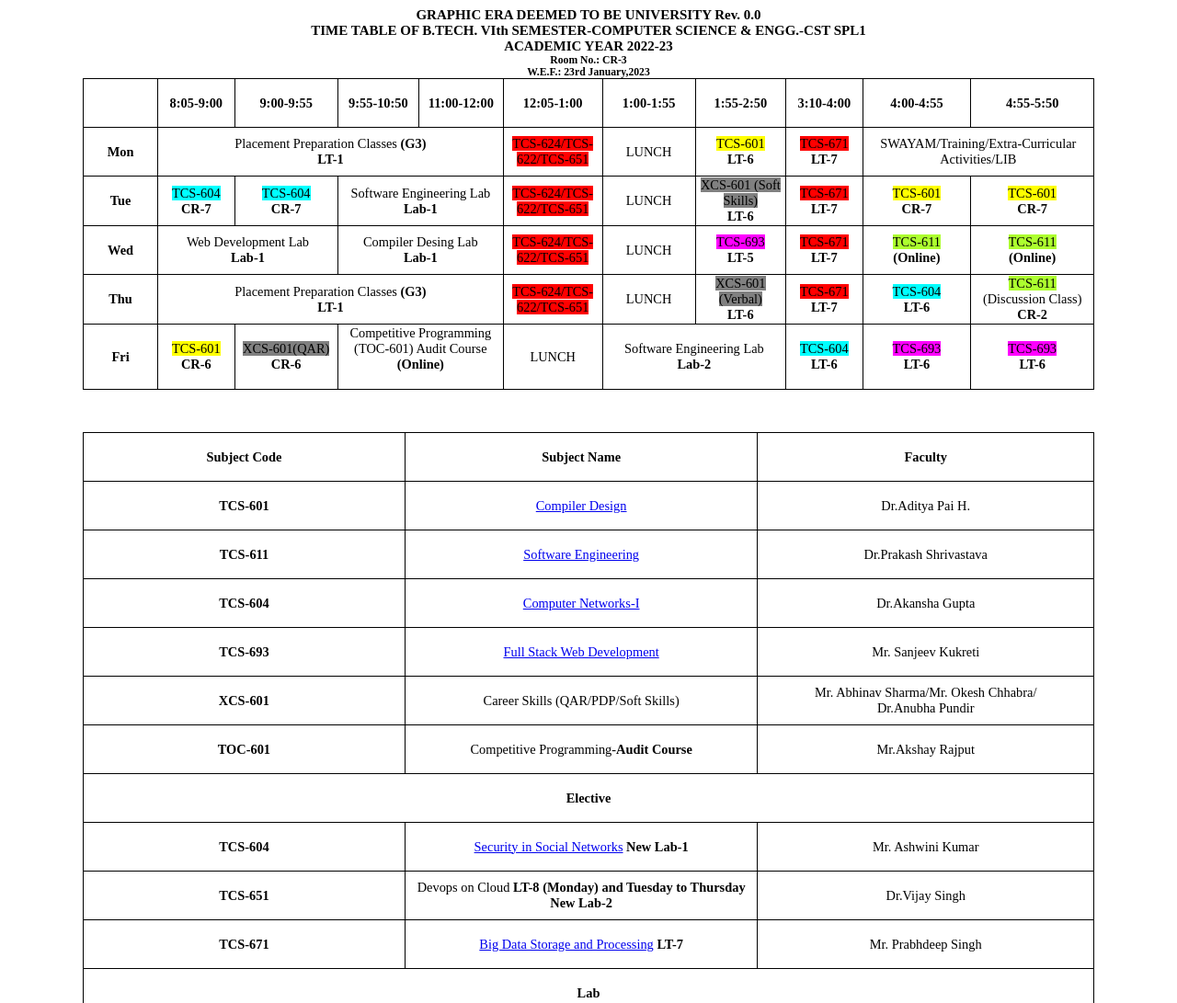
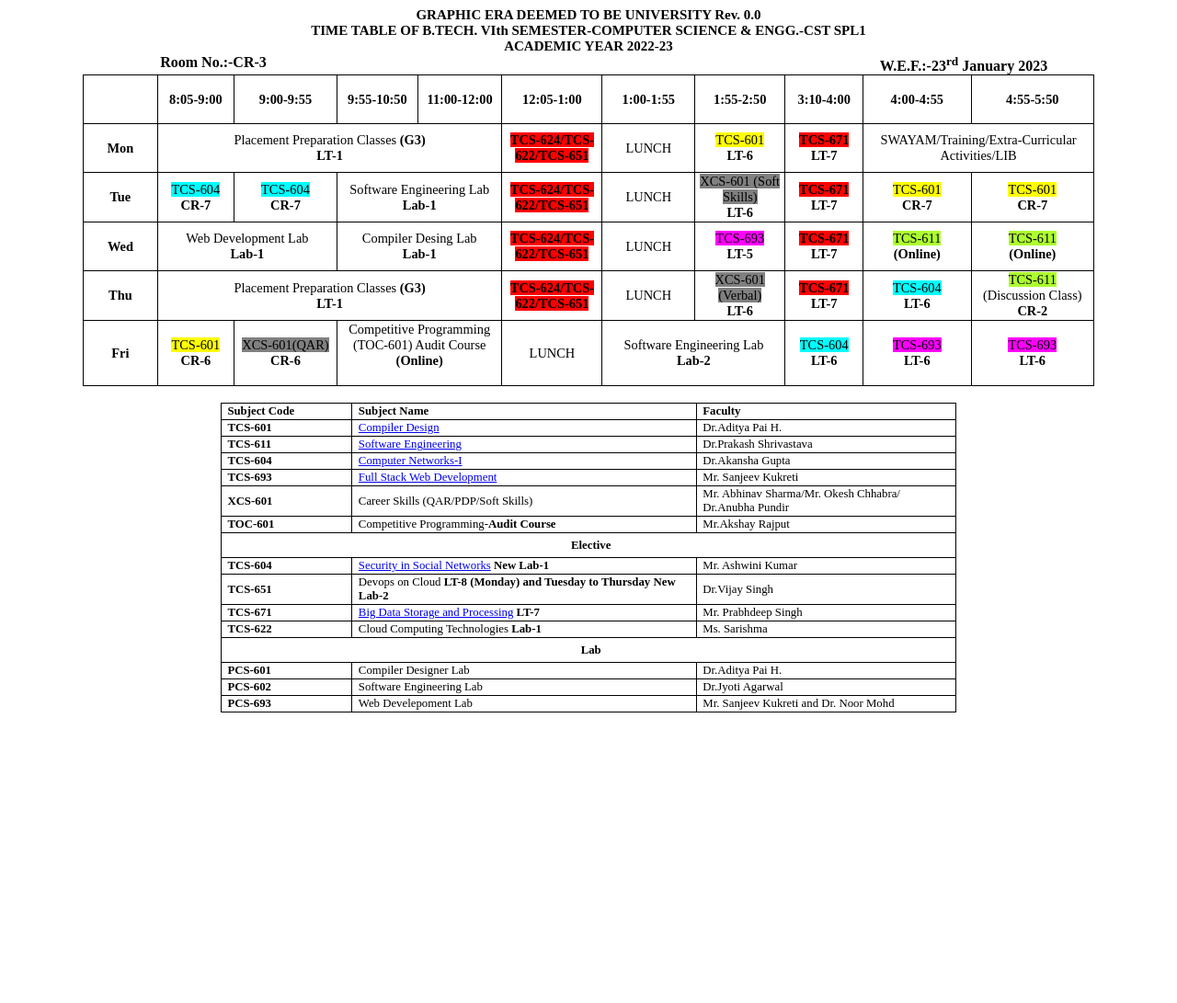
Before and after one commit to nikitakumari014/Web-Development, a plain HTML site: page Assignment1/csit_timetable.html in a window 1280 px wide. Shown: the top 1091 px of the page at 92% size. After the commit the page ends 800 px from the top, so only its background shows below. Drawn offline with Linux system fonts and the light colour scheme.

Commit message:
Final Commit

```diff
--- a/Assignment1/csit_timetable.html
+++ b/Assignment1/csit_timetable.html
@@ -9,7 +9,7 @@
             <h2> TIME TABLE OF B.TECH. VIth SEMESTER-COMPUTER SCIENCE & ENGG.-CST SPL1 </h2>
             <h2> ACADEMIC YEAR 2022-23 </h2>
             <style>
-                table,
+                table.first-table,
                 th,
                 td {
                     border: 1px solid black;
@@ -22,17 +22,61 @@
                     font-size: 0.90rem;
                 }
 
+                table.second-table {
+                    width: 50rem;
+                    height: 18.75rem;
+                }
+
+                div.room-and-date {
+                    width: 67rem;
+                    display: flex;
+                    justify-content: space-between;
+                    font-size: 1rem;
+                    font-weight: 600;
+                }
+
+                span.room {
+                    width: 25rem;
+                }
+
+                span.date {
+                    width: 25rem;
+                    padding-left: 35rem;
+                }
+
+                #divide {
+                    text-align: center;
+                    height: 1.5rem;
+                }
+
+                table.second-table th,
+                table.second-table td {
+                    font-size: 0.80rem;
+                    text-align: left;
+                    padding-left: 0.40rem;
+                    height: 0.5rem;
+                }
+
+                .subject-code {
+                    width: 14rem;
+                }
+
+                .subject-name {
+                    width: 40rem;
+                }
+
+                .subject-teacher {
+                    width: 30rem;
+                }
+
                 h2,
                 h3 {
                     margin: 0;
                 }
 
-                .cell-size {
-                    font-size: 0.90rem;
-                }
-
-                span.white {
+                span.red {
                     background-color: red;
+                    font-weight: 600;
                 }
 
                 span.skyblue {
@@ -58,9 +102,11 @@
 </head>
 
 <body>
-    <h3 style="text-align: center;">Room No.: CR-3</h3>
-    <h3 style="text-align: center;">W.E.F.: 23rd January,2023</h3>
-    <table>
+    <div class="room-and-date">
+        <span class="room">Room No.:-CR-3</span>
+        <span class="date">W.E.F.:-23<sup>rd</sup> January 2023</span>
+    </div>
+    <table class="first-table">
         <tr>
             <th> </th>
             <th> 8:05-9:00 </th>
@@ -78,14 +124,14 @@
             <th> Mon </th>
             <td colspan="4"> Placement Preparation Classes <b>(G3)</b> <br><strong>LT-1</strong></br> </td>
             <td>
-                <span class="white"> TCS-624/TCS-622/TCS-651 </span>
+                <span class="red"> TCS-624/TCS-622/TCS-651 </span>
             </td>
             <td>LUNCH</td>
             <td><span class="yellow">TCS-601 </span><br><b>LT-6</b></br>
 
             </td>
             <td>
-                <span class="white"> TCS-671 </span> <br> <b>LT-7</b> </br>
+                <span class="red"> TCS-671 </span> <br> <b>LT-7</b> </br>
 
             </td>
             <td colspan="2">SWAYAM/Training/Extra-Curricular Activities/LIB</td>
@@ -100,12 +146,12 @@
             </td>
             <td colspan="2">Software Engineering Lab <br><b>Lab-1</b></br></td>
             <td>
-                <span class="white"> TCS-624/TCS-622/TCS-651 </span>
+                <span class="red"> TCS-624/TCS-622/TCS-651 </span>
 
             </td>
             <td>LUNCH</td>
             <td><span class="grey">XCS-601 (Soft Skills)</span><br> <b>LT-6</b> </br></td>
-            <td> <span class="white"> TCS-671 </span> <br> <b>LT-7</b> </br>
+            <td> <span class="red"> TCS-671 </span> <br> <b>LT-7</b> </br>
 
             </td>
             <td><span class="yellow">TCS-601 </span> <br><b>CR-7</b></br>
@@ -120,14 +166,14 @@
             <td colspan="2">Web Development Lab <br><b>Lab-1</b></br></td>
             <td colspan="2">Compiler Desing Lab <br><b>Lab-1</b></br></td>
             <td>
-                <span class="white"> TCS-624/TCS-622/TCS-651 </span>
+                <span class="red"> TCS-624/TCS-622/TCS-651 </span>
 
             </td>
             <td>LUNCH</td>
             <td> <span class="violet">TCS-693</span> <br><b>LT-5</b></br>
 
             </td>
-            <td> <span class="white"> TCS-671 </span> <br> <b>LT-7</b> </br>
+            <td> <span class="red"> TCS-671 </span> <br> <b>LT-7</b> </br>
 
             </td>
             <td> <span class="green">TCS-611</span> <br><b>(Online)</b></br></td>
@@ -137,12 +183,12 @@
             <th> Thu </th>
             <td colspan="4"> Placement Preparation Classes <strong>(G3)</strong> <br> <b>LT-1</b> </br> </td>
             <td>
-                <span class="white"> TCS-624/TCS-622/TCS-651 </span>
+                <span class="red"> TCS-624/TCS-622/TCS-651 </span>
 
             </td>
             <td>LUNCH</td>
             <td> <span class="grey">XCS-601 (Verbal) </span><br> <b>LT-6</b> </br></td>
-            <td> <span class="white"> TCS-671 </span> <br> <b>LT-7</b> </br>
+            <td> <span class="red"> TCS-671 </span> <br> <b>LT-7</b> </br>
 
             </td>
             <td> <span class="skyblue">TCS-604 </span><br> <b>LT-6</b> </br>
@@ -152,99 +198,115 @@
         </tr>
         <tr>
             <th> Fri </th>
-            <td class="cell-size"><span class="yellow">TCS-601 </span> <br> <b>CR-6</b> </br>
+            <td><span class="yellow">TCS-601 </span> <br> <b>CR-6</b> </br>
             </td>
-            <td class="cell-size"><span class="grey">XCS-601(QAR) </span> <br><b>CR-6</b></br> </td>
-            <td class="cell-size" colspan="2"> Competitive Programming (TOC-601) Audit Course <br> <b>(Online)</b><br>
+            <td><span class="grey">XCS-601(QAR) </span> <br><b>CR-6</b></br> </td>
+            <td colspan="2"> Competitive Programming (TOC-601) Audit Course <br> <b>(Online)</b><br>
                 </br> </td>
-            <td class="cell-size">LUNCH</td>
-            <td class="cell-size" colspan="2"> Software Engineering Lab <br> <b>Lab-2</b> </br> </td>
+            <td>LUNCH</td>
+            <td colspan="2"> Software Engineering Lab <br> <b>Lab-2</b> </br> </td>
             <td> <span class="skyblue">TCS-604 </span><br> <b>LT-6</b> </br>
 
             </td>
-            <td class="cell-size"><span class="violet">TCS-693</span> <br><b>LT-6</b></br>
+            <td><span class="violet">TCS-693</span> <br><b>LT-6</b></br>
 
             </td>
-            <td class="cell-size"> <span class="violet">TCS-693</span> <br><b>LT-6</b></br>
+            <td> <span class="violet">TCS-693</span> <br><b>LT-6</b></br>
 
             </td>
         </tr>
     </table>
     <br>
-    <br>
-    <p>
-        <table  border="1" style="border-collapse:collapse" align="center">
+    <table class="second-table" border="1" style="border-collapse:collapse" align="center">
         <tr>
-                <th>Subject Code</th>
-                <th>Subject Name</th>
-                <th>Faculty</th>
+            <th class="subject-code">Subject Code</th>
+            <th class="subject-name">Subject Name</th>
+            <th class="subject-teacher">Faculty</th>
         </tr>
         <tr>
-                <th>TCS-601</th>
-                <td><a href="https://csitgeu.in/Syllabus2020/syllabus%20CST.pdf#page=45">Compiler Design</a></td>
-                <td>Dr.Aditya Pai H.</td>
+            <th class="subject-code">TCS-601</th>
+            <td class="subject-name"><a href="https://csitgeu.in/Syllabus2020/syllabus%20CST.pdf#page=45">Compiler
+                    Design</a></td>
+            <td class="subject-teacher">Dr.Aditya Pai H.</td>
 
         </tr>
         <tr>
-                <th>TCS-611</th>
-                <td><a href="https://csitgeu.in/Syllabus2020/syllabus%20CST.pdf#page=36">Software Engineering</a></td>
-                <td>Dr.Prakash Shrivastava</td>
+            <th class="subject-code">TCS-611</th>
+            <td class="subject-name"><a href="https://csitgeu.in/Syllabus2020/syllabus%20CST.pdf#page=36">Software
+                    Engineering</a></td>
+            <td class="subject-teacher">Dr.Prakash Shrivastava</td>
         </tr>
         <tr>
-                <th>TCS-604</th>
-                <td><a href="https://csitgeu.in/Syllabus2020/syllabus%20CST.pdf#page=49">Computer Networks-I</a></td>
-                <td>Dr.Akansha Gupta</td>
+            <th class="subject-code">TCS-604</th>
+            <td class="subject-name"><a href="https://csitgeu.in/Syllabus2020/syllabus%20CST.pdf#page=49">Computer
+                    Networks-I</a></td>
+            <td class="subject-teacher">Dr.Akansha Gupta</td>
         </tr>
         <tr>
-                <th>TCS-693</th>
-                <td><a href="https://csitgeu.in/Syllabus2020/syllabus%20CST.pdf#page=51">Full Stack Web Development</a></td>
-                <td>Mr. Sanjeev Kukreti</td>
+            <th class="subject-code">TCS-693</th>
+            <td class="subject-name"><a href="https://csitgeu.in/Syllabus2020/syllabus%20CST.pdf#page=51">Full Stack Web
+                    Development</a></td>
+            <td class="subject-teacher">Mr. Sanjeev Kukreti</td>
         </tr>
         <tr>
-                <th>XCS-601</th>
-                <td>Career Skills (QAR/PDP/Soft Skills)</td>
-                <td>Mr. Abhinav Sharma/Mr. Okesh Chhabra/<br>Dr.Anubha Pundir</td>
+            <th class="subject-code">XCS-601</th>
+            <td class="subject-name">Career Skills (QAR/PDP/Soft Skills)</td>
+            <td class="subject-teacher">Mr. Abhinav Sharma/Mr. Okesh Chhabra/<br>Dr.Anubha Pundir</td>
         </tr>
         <tr>
-                <th>TOC-601</th>
-                <td>Competitive Programming-<b>Audit Course</b></td>
-                <td>Mr.Akshay Rajput</td>
+            <th class="subject-code">TOC-601</th>
+            <td class="subject-name">Competitive Programming-<b>Audit Course</b></td>
+            <td class="subject-teacher">Mr.Akshay Rajput</td>
         </tr>
         <tr>
-                <th colspan="3" align="center"><b>Elective</b></th>
+            <th id="divide" colspan="3" align="center"><b>Elective</b></th>
         </tr>
         <tr>
-                <th>TCS-604</th>
-                <td><a href="https://csitgeu.in/Syllabus2020/syllabus%20CST.pdf#page=53">Security in Social Networks</a> <b>New Lab-1</b></td>
-                <td>Mr. Ashwini Kumar</td>
+            <th class="subject-code">TCS-604</th>
+            <td class="subject-name"><a href="https://csitgeu.in/Syllabus2020/syllabus%20CST.pdf#page=53">Security in
+                    Social Networks</a>
+                <b>New Lab-1</b>
+            </td>
+            <td class="subject-teacher">Mr. Ashwini Kumar</td>
         </tr>
         <tr>
-                <th>TCS-651</th>
-                <td>Devops on Cloud <b>LT-8 (Monday) and Tuesday to Thursday<br>New Lab-2</b></td>
-                <td>Dr.Vijay Singh</td>
+            <th class="subject-code">TCS-651</th>
+            <td class="subject-name">Devops on Cloud <b>LT-8 (Monday) and Tuesday to Thursday New Lab-2</b></td>
+            <td class="subject-teacher">Dr.Vijay Singh</td>
         </tr>
         <tr>
-                <th>TCS-671</th>
-                <td><a href="https://csitgeu.in/Syllabus2020/syllabus%20CST.pdf#page=55">Big Data Storage and Processing</a> <b>LT-7</b></td>
-                <td>Mr. Prabhdeep Singh</td>
+            <th class="subject-code">TCS-671</th>
+            <td class="subject-name"><a href="https://csitgeu.in/Syllabus2020/syllabus%20CST.pdf#page=55">Big Data
+                    Storage and Processing</a>
+                <b>LT-7</b>
+            </td>
+            <td class="subject-teacher">Mr. Prabhdeep Singh</td>
         </tr>
         <tr>
-                <th colspan="3" align="center"><b>Lab</b></th>
+            <th class="subject-code">TCS-622</th>
+            <td class="subject-name">Cloud Computing Technologies <strong>Lab-1</strong>
+            </td>
+            <td class="subject-teacher">Ms. Sarishma</td>
         </tr>
         <tr>
-                <th>PCS-601</th>
-                <td>Compiler Designer Lab</td>
-                <td>Dr.Aditya Pai H.</td>
+            <th id="divide" colspan="3" align="center"><b>Lab</b></th>
         </tr>
         <tr>
-                <th>PCS-602</th>
-                <td>Software Engineering Lab</td>
-                <td>Dr.Jyoti Agarwal</td>
+            <th class="subject-code">PCS-601</th>
+            <td class="subject-name">Compiler Designer Lab</td>
+            <td class="subject-teacher">Dr.Aditya Pai H.</td>
         </tr>
-            <th>PCS-602</th>
-            <td>Web Develepoment Lab</td>
-            <td>Mr. Sanjeev Kukreti and Dr. Noor Mohd</td>
+        <tr>
+            <th class="subject-code">PCS-602</th>
+            <td class="subject-name">Software Engineering Lab</td>
+            <td class="subject-teacher">Dr.Jyoti Agarwal</td>
+        </tr>
+        <tr>
+            <th class="subject-code">PCS-693</th>
+            <td class="subject-name">Web Develepoment Lab</td>
+            <td class="subject-teacher">Mr. Sanjeev Kukreti and Dr. Noor Mohd</td>
+        </tr>
     </table>
-    </p>
 </body>
+
 </html>
```
Lines whose indentation alone changed are shown as unchanged.
